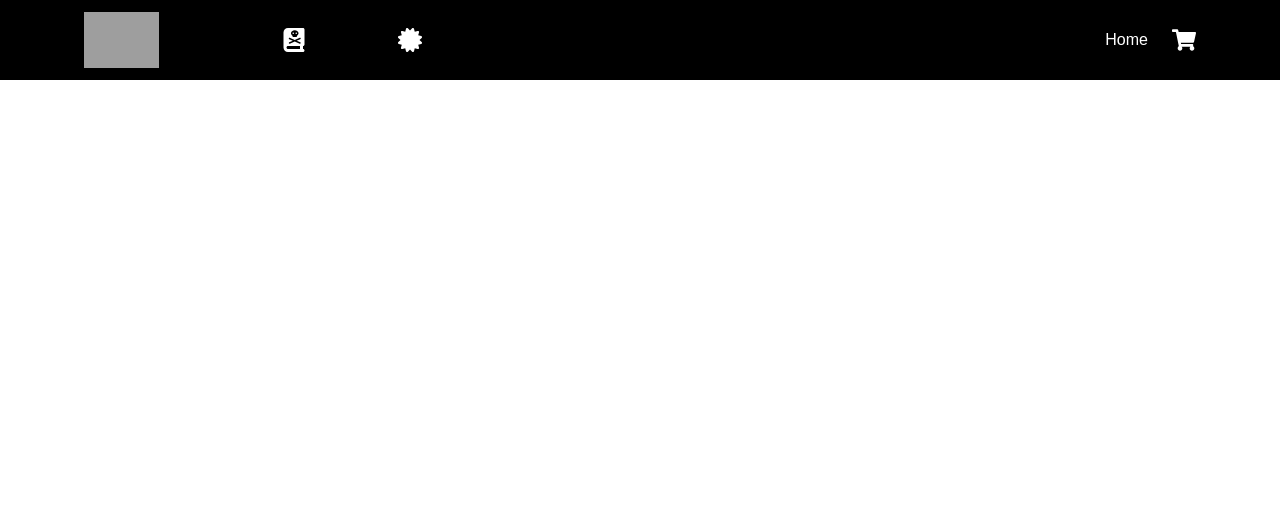
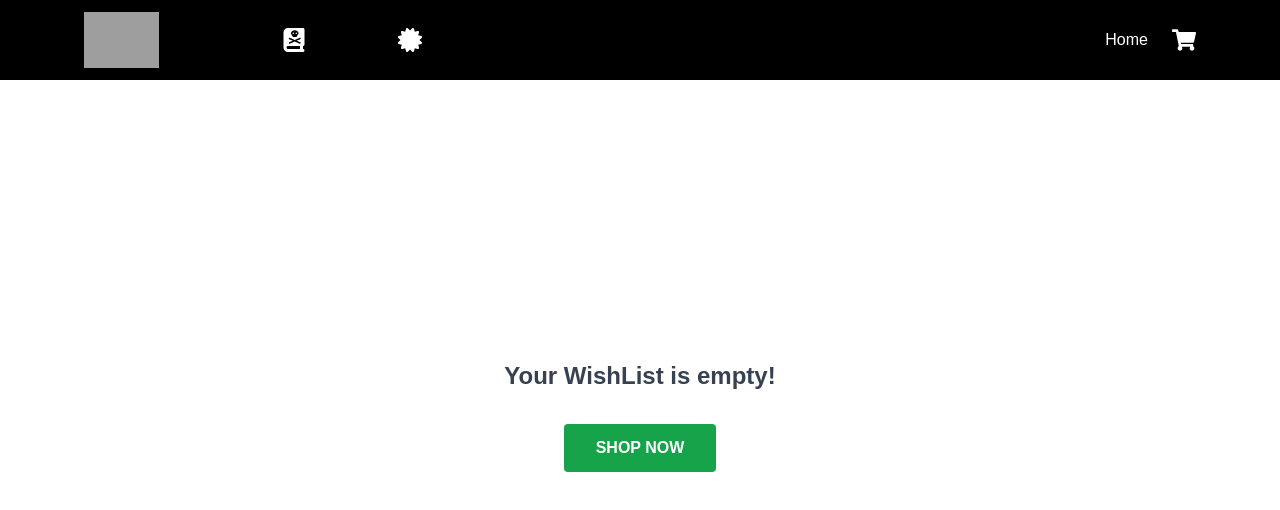
Before and after one commit to rohitszz/Shopping-Cart, a React (Create React App) app: page /wishlist in a window 1280 px wide. Before the commit this address had no page. Shown: the top 510 px of the page. Built offline with nearby package versions, Linux system fonts and the light colour scheme; grey boxes are pictures that could not be loaded.

Commit message:
Update App.jsx

```diff
--- a/src/App.jsx
+++ b/src/App.jsx
@@ -3,7 +3,8 @@ import { Route, Routes } from "react-router-dom";
 import Navbar from "./components/Navbar";
 import Home from "./pages/Home";
 import Cart from "./pages/Cart";
-
+import WishList from "./pages/WishList";
+import RatingAndReviews from "./pages/RatingAndReviews";
 
 const App = () => {
   return (<div >
@@ -13,6 +14,8 @@ const App = () => {
         <Routes>
           <Route path="/" element={<Home/>}/>
           <Route path="/cart" element={<Cart/>}/>
+          <Route path="/wishlist" element={<WishList/>}/>
+          <Route path="/ratingandreviews" element={<RatingAndReviews/>}/>
         </Routes>
 
 
```
